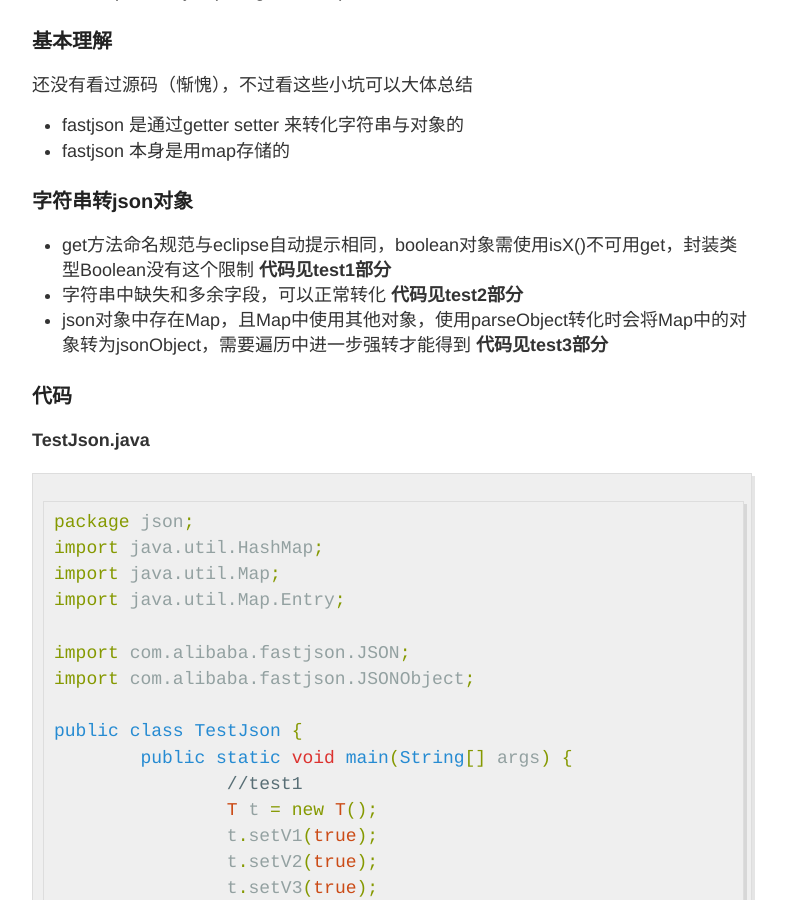
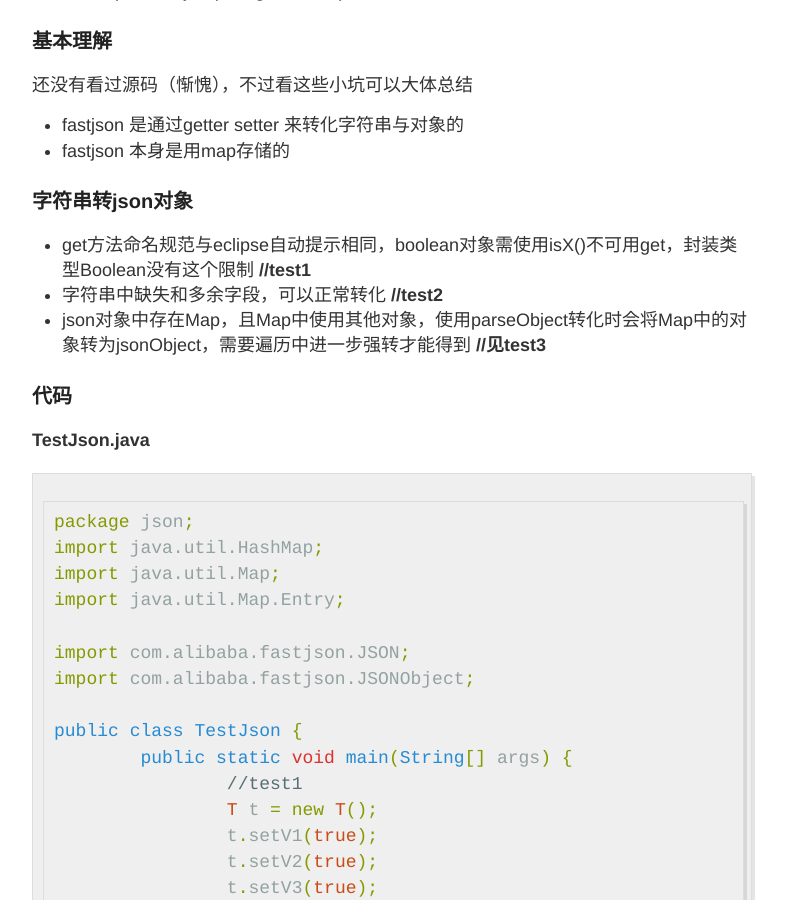
Before and after one commit to zenppl/zenppl.github.io, a Jekyll site: the page built from _posts/2016-12-8-FastJson.md, in a window 1280 px wide and 900 px high, scrolled down 512 px. Shown: the whole window, without its empty margins (248-1034 px from the left). Built offline with Jekyll 4.4.1, drawn with Linux system fonts in a browser that asks for light colours.

Commit message:
add blog

```diff
--- a/_posts/2016-12-8-FastJson.md
+++ b/_posts/2016-12-8-FastJson.md
@@ -23,9 +23,9 @@ fastjson 不陌生了，在上个月的时候遇到了个小坑，今天重构
 
 ### 字符串转json对象
 
-- get方法命名规范与eclipse自动提示相同，boolean对象需使用isX()不可用get，封装类型Boolean没有这个限制 __代码见test1部分__
-- 字符串中缺失和多余字段，可以正常转化 __代码见test2部分__
-- json对象中存在Map，且Map中使用其他对象，使用parseObject转化时会将Map中的对象转为jsonObject，需要遍历中进一步强转才能得到 __代码见test3部分__
+- get方法命名规范与eclipse自动提示相同，boolean对象需使用isX()不可用get，封装类型Boolean没有这个限制 __//test1__
+- 字符串中缺失和多余字段，可以正常转化 __//test2__
+- json对象中存在Map，且Map中使用其他对象，使用parseObject转化时会将Map中的对象转为jsonObject，需要遍历中进一步强转才能得到 __//见test3__
 
 ### 代码
 __TestJson.java__
```
